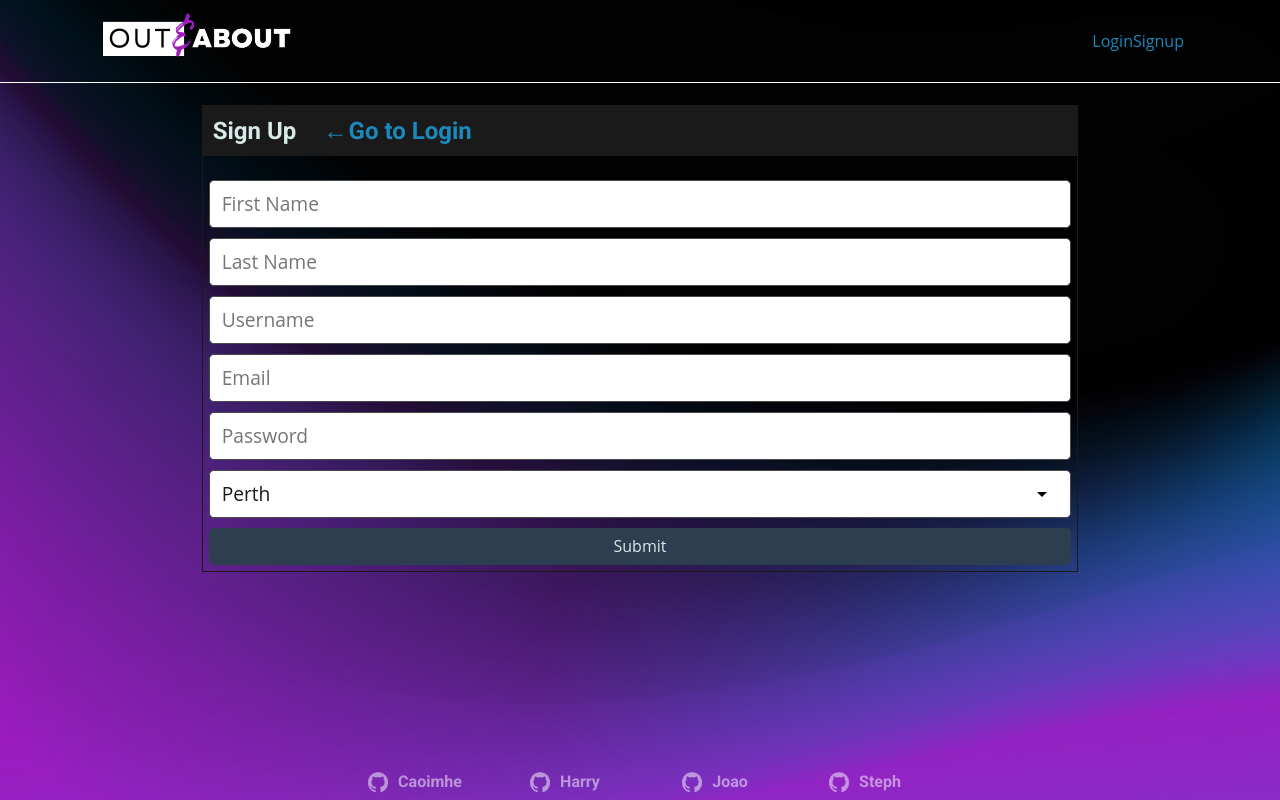
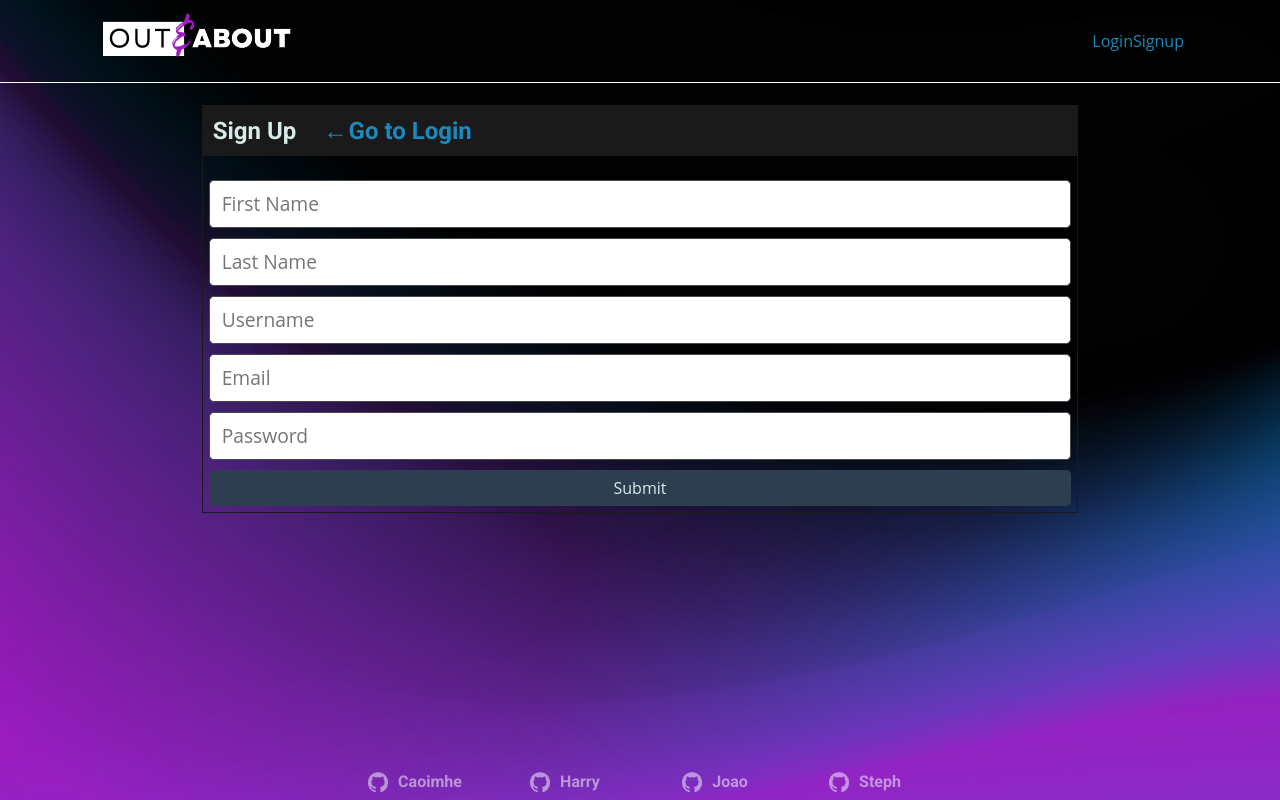
Before and after one commit to caoimhejyoti/out-and-about, a React (Create React App) app in the folder client/: page /signup in a window 1280 px wide. Built offline with nearby package versions, Linux system fonts and the light colour scheme; a web font is replaced by a local one.

Commit message:
updates to - profile - dashboard - login/logout - signup

```diff
--- a/client/src/components/Header/index.js
+++ b/client/src/components/Header/index.js
@@ -18,6 +18,7 @@ const Header = () => {
   const logout = (event) => {
     event.preventDefault();
     Auth.logout();
+    window.location.href = "/login";
   };
   return (
     <header className="mb-4 flex-row align-center">
--- /dev/null
+++ b/client/src/components/Hero.js
@@ -0,0 +1,28 @@
+import React from "react";
+import { Button, Box, Card, CardMedia } from "@mui/material";
+import heroImg from "../assets/hero.png";
+
+const styles = {
+  paperContainer: {
+    backgroundImage: `url(${heroImg})`,
+    backgroundRepeat: "no-repeat",
+    backgroundSize: "cover",
+    width: "1000",
+  },
+};
+
+const Hero = () => {
+  return (
+    <section>
+      <div>
+        <div style={styles.paperContainer}>
+          <Button color="primary" variant="contained">
+            Sign up today!
+          </Button>
+        </div>
+      </div>
+    </section>
+  );
+};
+
+export default Hero;
--- a/client/src/components/Home.js
+++ b/client/src/components/Home.js
@@ -2,17 +2,15 @@ import React from "react";
 
 import MandurahMap from "./maps/mandurah-forshore";
 import UwaMap from "./maps/uwa-grad";
+import Hero from "./Hero";
+import heroImg from "../assets/hero.png";
 
 const Home = () => {
   return (
     <main>
       <div className="flex-row justify-center">
         <div className="col-12 col-md-8">
-          <p>Hello World!</p>
-          <MandurahMap />
-        </div>
-        <div className="col-12 col-md-8">
-          <UwaMap />
+          <Hero />
         </div>
       </div>
     </main>
--- a/client/src/pages/Signup.js
+++ b/client/src/pages/Signup.js
@@ -1,21 +1,19 @@
-import React, { useState } from 'react';
-import { Link } from 'react-router-dom';
+import React, { useState } from "react";
+import { Link } from "react-router-dom";
 
-import { useMutation } from '@apollo/client';
-import { ADD_USER } from '../utils/mutations';
+import { useMutation } from "@apollo/client";
+import { ADD_USER } from "../utils/mutations";
 
-import Auth from '../utils/auth';
-
-
+import Auth from "../utils/auth";
 
 const Signup = () => {
   const [formState, setFormState] = useState({
-    firstName: '',
-    lastName: '',
-    username: '',
-    email: '',
-    password: '',
-    city: 'Perth',
+    firstName: "",
+    lastName: "",
+    username: "",
+    email: "",
+    password: "",
+    city: "Perth",
   });
   const [addUser, { error, data }] = useMutation(ADD_USER);
 
@@ -49,16 +47,21 @@ const Signup = () => {
     <main className="flex-row justify-center mb-4">
       <div className="col-12 col-lg-10">
         <div className="card flex">
-          <h4 className="card-header bg-dark text-light p-2">Sign Up <Link to="/login" className="ml-5">← Go to Login</Link></h4>
+          <h4 className="card-header bg-dark text-light p-2">
+            Sign Up{" "}
+            <Link to="/login" className="ml-5">
+              ← Go to Login
+            </Link>
+          </h4>
           <div className="card-body">
             {data ? (
               <p>
-                Success! You may now head{' '}
+                Success! You may now head{" "}
                 <Link to="/">back to the homepage.</Link>
               </p>
             ) : (
               <form onSubmit={handleFormSubmit}>
-                                <input
+                <input
                   className="form-input"
                   placeholder="First Name"
                   name="firstName"
@@ -98,20 +101,9 @@ const Signup = () => {
                   value={formState.password}
                   onChange={handleChange}
                 />
-                <select
-                  className="form-input"
-                  placeholder="City"
-                  name="locationCity"
-                  onChange={handleChange}
-                  value={formState.city}
-                  defaultValue="Perth"
-                >
-                  <option>Mandurah</option>
-                  <option>Perth</option>
-                </select>
                 <button
                   className="btn btn-block btn-primary"
-                  style={{ cursor: 'pointer' }}
+                  style={{ cursor: "pointer" }}
                   type="submit"
                 >
                   Submit
--- a/package.json
+++ b/package.json
@@ -10,6 +10,7 @@
     "@testing-library/jest-dom": "^5.16.5",
     "@testing-library/react": "^13.4.0",
     "@testing-library/user-event": "^13.5.0",
+    "react-select": "^5.7.3",
     "webpack-dev-middleware": "^6.0.2"
   },
   "devDependencies": {
```
Also changed, not shown: client/src/assets/hero.png (added), 10 other files (tests, documents, lock files or other folders).
